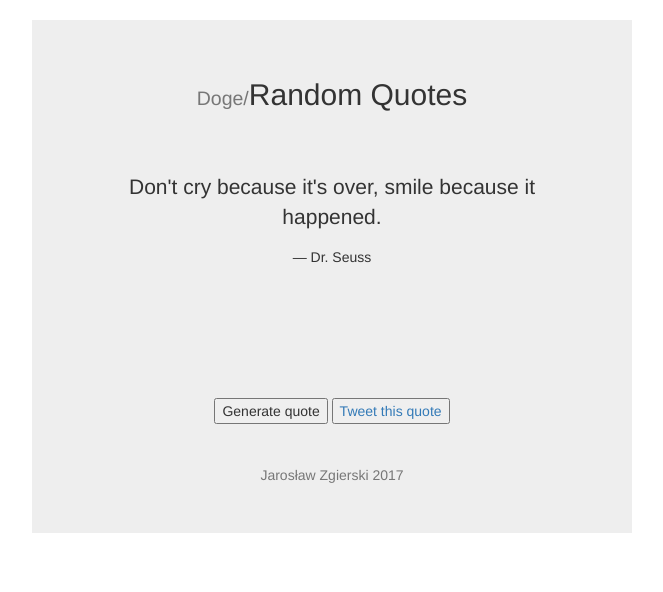
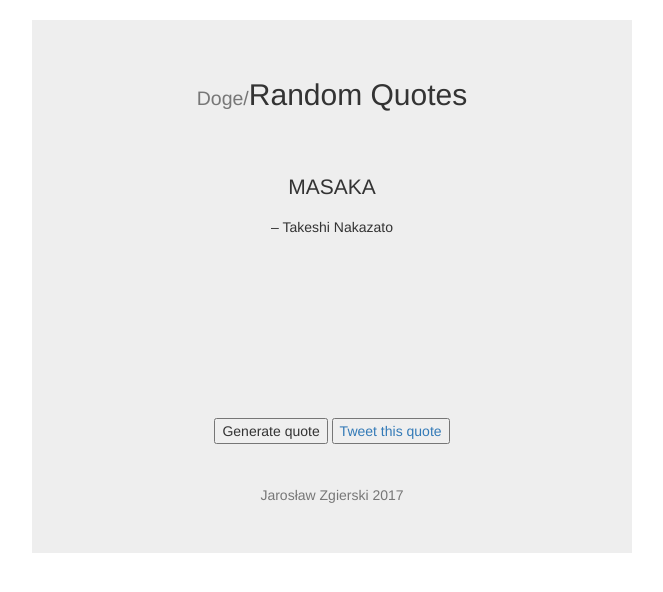
Before and after one commit to HoutarouOreki/randomQuotes, a plain HTML site: page index.html in a window 1280 px wide. Both pictures are taken after a click on the button "Generate quote". Shown: the whole page, without its empty margins (308-971 px from the left). Drawn offline with nearby package versions, Linux system fonts and the light colour scheme.

Commit message:
Personalization

```diff
--- a/index.html
+++ b/index.html
@@ -19,29 +19,105 @@
   <script src="jquery.js"></script>
   <script src="https://maxcdn.bootstrapcdn.com/bootstrap/3.3.7/js/bootstrap.min.js" integrity="sha384-Tc5IQib027qvyjSMfHjOMaLkfuWVxZxUPnCJA7l2mCWNIpG9mGCD8wGNIcPD7Txa" crossorigin="anonymous"></script>
   <script>
+    var usedQuotes = [];
+    var timesSeen = 0;
+    function arrayContains(randNum, usedQuotes) {
+      for (var i = usedQuotes.length + 1; i >= 0; i--) {
+        if (randNum === usedQuotes[i])
+          return true;
+      }
+    }
     function getRandomInt(min, max, number) {
       var randNum = 0;
       do {
         var randNum = Math.floor(Math.random() * (max - min + 1)) + min;
-      } while (randNum === number);
+      } while (arrayContains(randNum, usedQuotes));
+      usedQuotes.push(randNum);
+      if (usedQuotes.length === quote.length) {
+        console.log("ALL QUOTES USED");
+        $("#alertSeenAll").css("opacity", "1");
+        timesSeen++;
+        if (timesSeen > 1) {
+          if (timesSeen < 10) {
+            $("#alertSeenAll").html("You've seen all the quotes " + timesSeen + " times.")
+          }
+          else if (timesSeen < 15) {
+            $("#alertSeenAll").html("Nandato?! You've seen all the quotes " + timesSeen + " times!")
+          }
+          else if (timesSeen < 20) {
+            $("#alertSeenAll").html("KOITSU!! You've seen all of them " + timesSeen + " times already! The counter hits 20, I'm launching a CYBERNUKE at your browser!!")
+          }
+          else if (timesSeen === 20) {
+            $("#alertSeenAll").html("CYBERNUKED")
+            var CYBERNUKE = 0;
+            do {
+              CYBERNUKE++;
+            } while(true);
+          }
+        }
+        usedQuotes = [];
+      }
       return randNum;
     };
     var quote = [
-      ["Don't cry because it's over, smile because it happened.",
-      "― Dr. Seuss"],
-      ["Two things are infinite: the universe and human stupidity, and I'm not sure about the universe.",
-      "― Albert Einstein"],
-      ["Be who you are and say what you feel, because those who mind don't matter, and those who matter don't mind.",
-      "― Bernard M. Baruch"],
-      ["You know you're in love when you can't fall asleep because reality is finally better than your dreams.",
-      "― Dr. Seuss"],
-      ["Be the change that you wish to see in the world.",
-      "― Mahatma Gandhi"]
+      [
+        "How could you even be 19",
+        "― TheWolfInstinct"
+      ],
+      [
+        "The dead is kinda dead",
+        "― TheWolfInstinct"
+      ],
+      [
+        "delete system48",
+        "― Doge"
+      ],
+      [
+        "I went to coke",
+        "― Doge"
+      ],
+      [
+        "coke of can",
+        "― Doge"
+      ],
+      [
+        "woopwoopwoop much sense very coke",
+        "― Doge"
+      ],
+      [
+        "Auck Fzer",
+        "― Internet"
+      ],
+      [
+        "In ur mom",
+        "― ppy"
+      ],
+      [
+        "Deja Vu! I've just been in this place before.",
+        "― Dave Rodgers"
+      ],
+      [
+        "AKIRAMENAIZO",
+        "– The guy in cold water"
+      ],
+      [
+        "NANI?! BAKANA!!",
+        "– anime"
+      ],
+      [
+        "NANDA TO?!",
+        "– anime"
+      ],
+      [
+        "MASAKA",
+        "– Takeshi Nakazato"
+      ]
     ]
     var number = 0;
     $(document).ready(function() {
       console.log("READY");
       number = getRandomInt(0, quote.length - 1, number);
+      usedQuotes.push(number);
       console.log("INITIAL RANDINT: " + number);
       $("#quoteContainer").html(quote[number][0]);
       $("#authorContainer").html(quote[number][1])
@@ -73,6 +149,9 @@
           Another placeholder lol xD
         </div>
       </div>
+      <div id="alertSeenAll" class="text-danger" style="opacity: 0">
+        You've seen all the quotes
+      </div>
       <hr>
       <div id="buttonContainer">
         <button type="button" id="generateButton">Generate quote</button>
```
